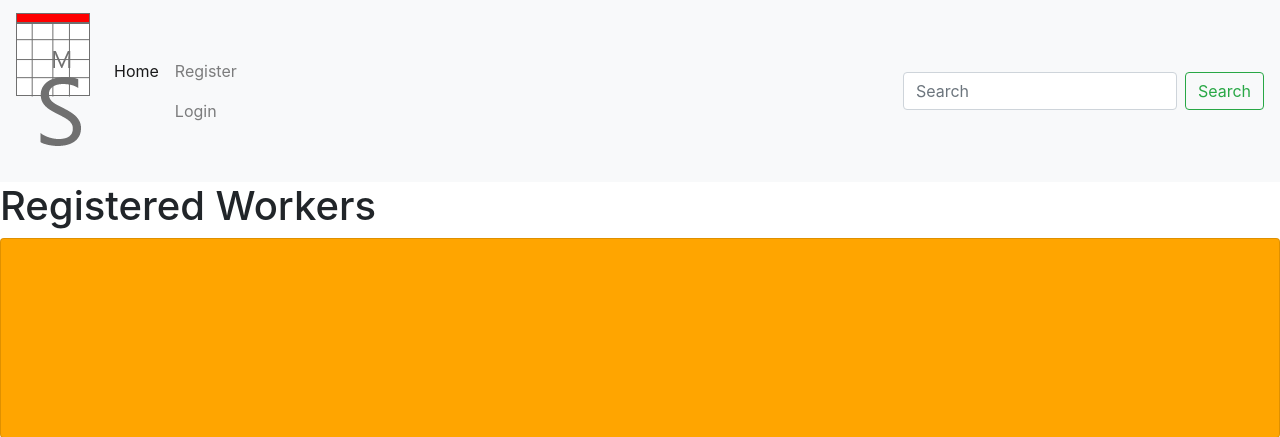
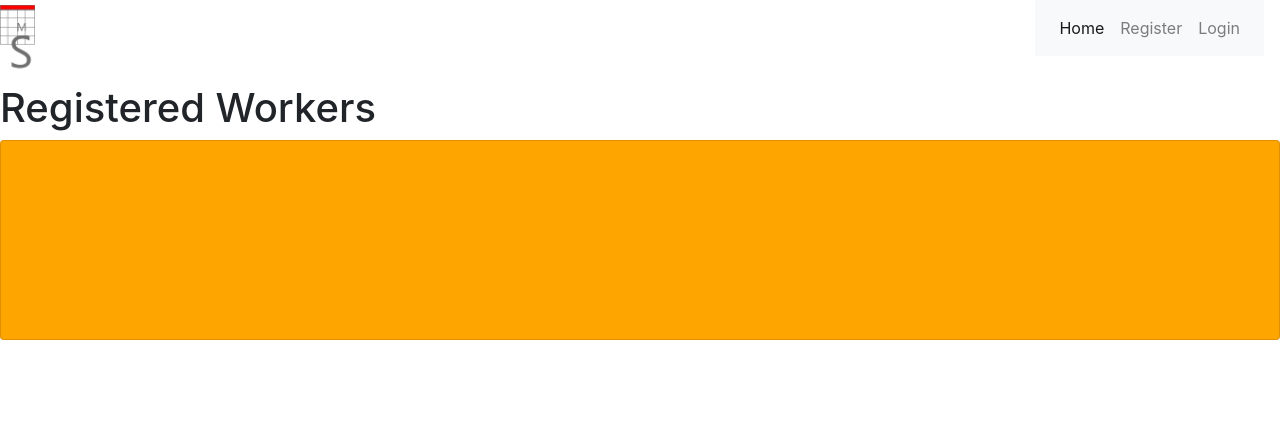
Before and after one commit to Trunks159/Schedule-Maker, a Flask app: page / in a window 1280 px wide. Shown: the top 437 px of the page. Run offline with Flask 2, Linux system fonts and the light colour scheme; some libraries are stand-ins or nearby versions.

Commit message:
Just Fixing Nav-Bar
Trying to get the posiitoning right. Ill move on soon

```diff
--- a/static/css/main.css
+++ b/static/css/main.css
@@ -30,3 +30,9 @@ h2{
 	min-width: 200px;
 	margin: 5px;
 }
+
+.navbar{
+	position: relative;
+	float:right;
+
+}
--- a/templates/layout.html
+++ b/templates/layout.html
@@ -13,10 +13,10 @@
     <link rel="stylesheet" href="/static/css/main.css">
 </head>
 <body>
-    <nav class="navbar navbar-expand-lg navbar-light bg-light">
-        <a class="navbar-brand" href=#>
-            <img src="/static/images/logo.png", alt='Schedule Maker'>
-        </a>
+    <a class="navbar-brand" href=#>
+        <img src="/static/images/logo.png", alt='Schedule Maker' width= '35px'>
+    </a>
+    <nav class="navbar navbar-expand-lg navbar-light bg-light mr-3">
         <button class="navbar-toggler" type="button" data-toggle="collapse" data-target="#navbarSupportedContent" aria-controls="navbarSupportedContent" aria-expanded="false" aria-label="Toggle navigation">
           <span class="navbar-toggler-icon"></span>
         </button>
@@ -26,7 +26,6 @@
             <li class="nav-item active">
               <a class="nav-link" href="{{url_for('home')}}">Home <span class="sr-only">(current)</span></a>
             </li>
-            <div>
                 {%if current_user.is_anonymous%}
                     <li class = 'nav-item'>
                         <a class = 'nav-link' href="{{url_for('register')}}">Register</a>
@@ -48,19 +47,14 @@
                           <a class="dropdown-item" href="#">Edit Schedule</a>
                     </li>
                 {%endif%}
-                    <li class = 'nav-item'>
+                    <li class = 'nav-item' id='bob'>
                         <a class = 'nav-link' href="{{url_for('user', username = current_user.username)}}">{{current_user.username}}</a>
                     </li>
-                    <li class = 'nav-item'>
+                    <li class = 'nav-item' id='bobby'>
                         <a class = 'nav-link' href="{{url_for('logout')}}">Logout</a>
                     </li>
                 {%endif%}
-            </div>
           </ul>
-          <form class="form-inline my-2 my-lg-0">
-            <input class="form-control mr-sm-2" type="search" placeholder="Search" aria-label="Search">
-            <button class="btn btn-outline-success my-2 my-sm-0" type="submit">Search</button>
-          </form>
         </div>
       </nav>
 
```
